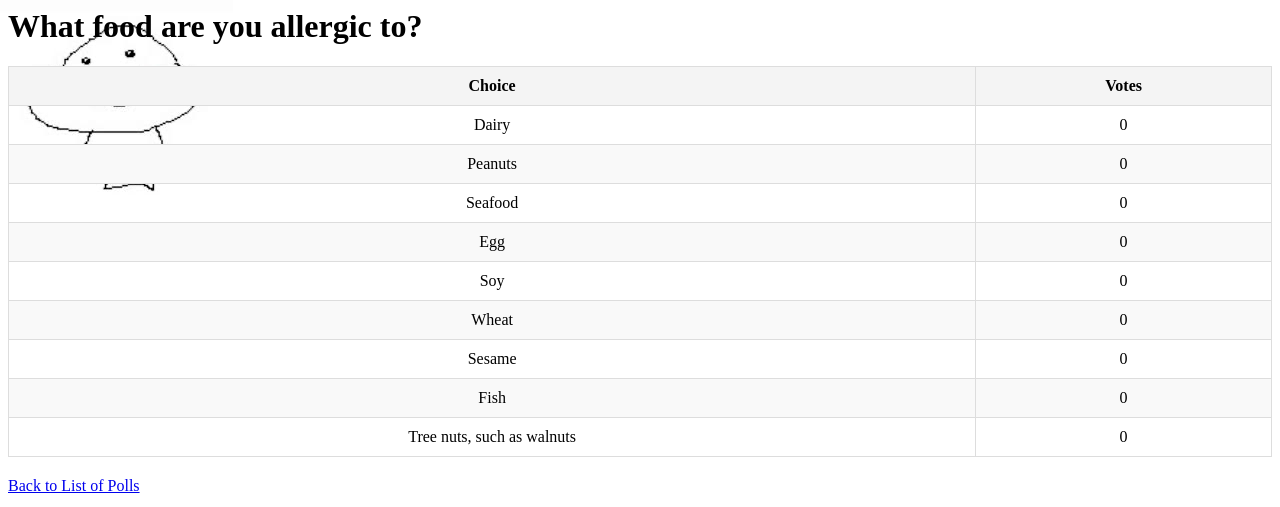
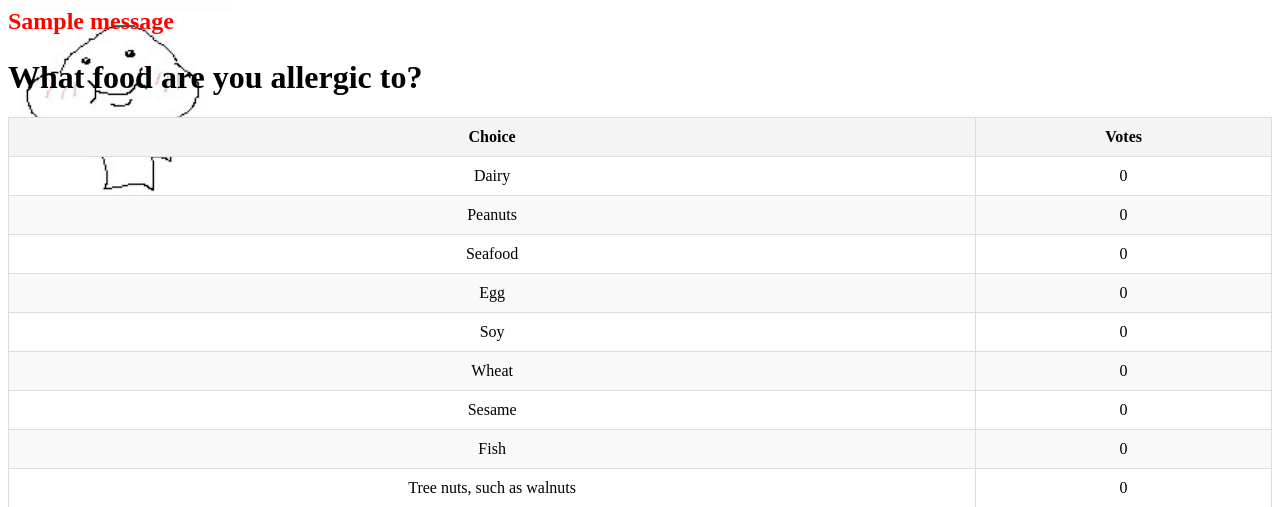
Before and after one commit to Karczel/ku-polls, a Django app: page /polls/2/results/ in a window 1280 px wide. Shown: the top 507 px of the page. Run offline with Django 5.2, Linux system fonts and the light colour scheme; data comes from the database, SQL or seed files in the repository; tables that the repository leaves empty hold one stand-in row (values such as "Sample post"); one stand-in notice (Sample message) is shown.

Commit message:
'Try messages' Assignment requirements
and notes from messages document

```diff
--- a/ku-polls/settings.py
+++ b/ku-polls/settings.py
@@ -27,6 +27,7 @@
     messages.ERROR: 'danger',
 }
 
+MESSAGE_LEVEL = 10  # show debug messages and higher
 
 # Build paths inside the project like this: BASE_DIR / 'subdir'.
 BASE_DIR = Path(__file__).resolve().parent.parent
--- a/polls/templates/polls/results.html
+++ b/polls/templates/polls/results.html
@@ -1,6 +1,14 @@
 {% load static %}
 
 <link rel="stylesheet" href="{% static 'polls/style.css' %}">
+
+{% if messages %}
+    <h2 class="messages">
+        {% for message in messages %}
+            <p style="color:red;" class="{{ message.tags }}">{{ message }}</p>
+        {% endfor %}
+    </h2>
+{% endif %}
 
 <h1>{{ question.question_text }}</h1>
 
--- a/polls/views.py
+++ b/polls/views.py
@@ -11,6 +11,14 @@
 from django.contrib.auth.mixins import LoginRequiredMixin
 
 from .models import Choice, Question
+
+# messages.set_level(request, messages.DEBUG )
+# or, reset it to the default
+# messages.set_level( request, None )
+
+# CRITICAL = 50
+# messages.add_message(request, CRITICAL, "Database error occurred.")
+# messages.info(request, "Your vote was recorded", extra_tags='alert')
 
 
 class IndexView(generic.ListView):
@@ -84,9 +92,9 @@
         selected_choice = question.choice_set.get(pk=request.POST['choice'])
     except (KeyError, Choice.DoesNotExist):
         # Redisplay the question voting form. with an error message.
+        messages.error(request, "You didn't select a choice.")
         return render(request, 'polls/detail.html', {
             'question': question,
-            'error_message': "You didn't select a choice.",
         })
     else:
         selected_choice.votes += 1
@@ -94,6 +102,7 @@
         # Always return an HttpResponseRedirect after successfully dealing
         # with POST data. This prevents data from being posted twice if a
         # user hits the Back button.
+        messages.success(request, "Your vote was successfully recorded.")
         return HttpResponseRedirect(
             reverse(
                 'polls:results',
```
Also changed, not shown: polls/templates/polls/detail.html (+7 -0 lines), polls/tests.py (+10 -0 lines).
